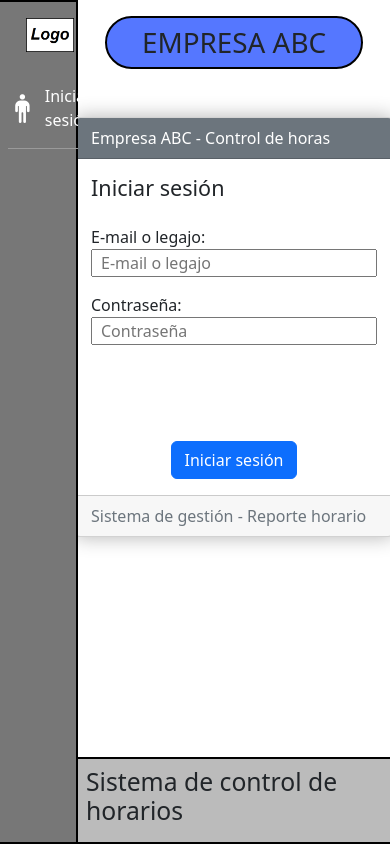
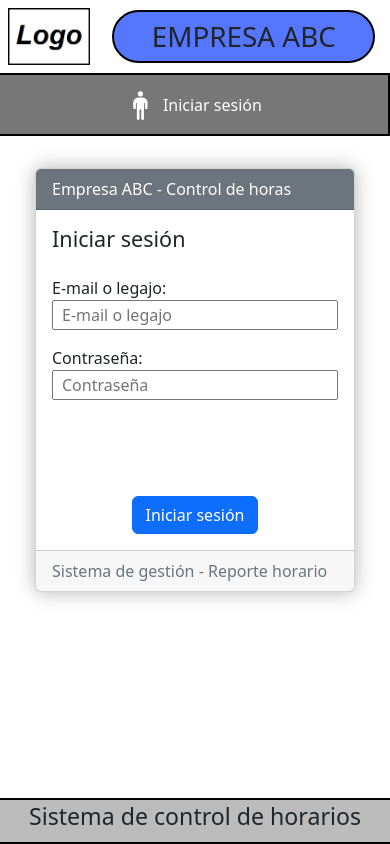
Before and after one commit to dollycalvo/sgpartes, a Django app: page / in a window 390 px wide. Run offline with Django 3.2, Linux system fonts and the light colour scheme.

Commit message:
CSS para moviles en proceso

```diff
--- a/partes/static/css/sgpartes.css
+++ b/partes/static/css/sgpartes.css
@@ -8,6 +8,79 @@
     --color-persona: #ffffff;
 }
 
+/* DISPOSITIVOS MOVILES */
+@media (max-width: 767px) {
+    .layout-pagina {
+        display: grid;
+        grid-template-columns: repeat(4, minmax(0, 1fr));
+        grid-template-rows: auto auto 1fr auto;
+        grid-template-areas: "logo header header header"
+                             "navbar navbar navbar navbar"
+                             "main-content main-content main-content main-content"
+                             "footer footer footer footer";
+        height: 100dvh;
+        width: 100vw;
+    }
+
+    .seccion-logo {
+        grid-area: logo;
+        padding: 2vw;
+    }
+
+    .seccion-logo > img {
+        width: 21vw;
+    }
+
+    header {
+        grid-area: header;
+        display: flex;
+        justify-content: center;
+        align-items: center;
+        width: 100%;
+    }
+
+    header > h1 {
+        background-color: var(--color-celeste);
+        border: 2px solid var(--color-bordes);
+        width: 90%;
+        border-radius: 250px;
+        padding: 0.5rem 0;
+        margin: 0;
+        text-align: center;
+    }
+
+    .navbar {
+        grid-area: navbar;
+        border-top: 2px solid var(--color-bordes);
+        border-bottom: 2px solid var(--color-bordes);
+        /* border-left: 2px solid var(--color-bordes); */
+        border-right: 2px solid var(--color-bordes);
+        background: var(--color-navbar) !important;
+        display: flex !important;
+        align-items: center;
+        justify-content: top !important;
+        flex-direction: column !important;
+        width: 100%;
+    }
+
+    .navbar-nav {
+        display: flex !important;
+        align-items: center !important;
+        justify-content: top !important;
+    }
+
+    #infoLogin {
+        cursor: pointer;
+        color: var(--color-persona);
+    }
+
+    .imagen-logo {
+        display: none;
+    }
+}
+
+/* DISPOSITIVOS DE ESCRITORIO */
+@media (min-width: 768px) {
     .layout-pagina {
         display: grid;
         grid-template-columns: auto 1fr;
@@ -16,6 +89,10 @@
                              "sidebar main-content"
                              "sidebar footer";
         height: 100dvh;
+    }
+
+    .seccion-logo {
+        display: none;
     }
 
     header {
@@ -34,20 +111,6 @@ header > h1 {
         padding: 0.5rem 0;
         margin: 0;
         text-align: center;
-}
-
-footer {
-    grid-area: footer;
-    display: flex;
-    justify-content: center;
-    align-items: center;
-    padding: 0.5rem;
-    border-top: 2px solid var(--color-bordes);
-    /* border-right: 2px solid var(--color-bordes); */
-    border-bottom: 2px solid var(--color-bordes);
-    /* background: linear-gradient(to bottom, #eee 0%, var(--color-footer)); */
-    background: var(--color-footer);
-    margin-top: 0.5rem;
     }
 
     .navbar {
@@ -70,6 +133,31 @@ footer {
         justify-content: top !important;
     }
 
+    #infoLogin {
+        cursor: pointer;
+        margin-top: 2rem;
+        border-bottom: 1px outset;
+        padding-bottom: 1rem;
+        margin-bottom: 1rem;
+        color: var(--color-persona);
+    }
+}
+
+
+footer {
+    grid-area: footer;
+    display: flex;
+    justify-content: center;
+    align-items: center;
+    padding: 0.2rem;
+    border-top: 2px solid var(--color-bordes);
+    /* border-right: 2px solid var(--color-bordes); */
+    border-bottom: 2px solid var(--color-bordes);
+    /* background: linear-gradient(to bottom, #eee 0%, var(--color-footer)); */
+    background: var(--color-footer);
+    margin-top: 0.5rem;
+}
+
 .nav-item {
     color: #ffffff !important;
 }
@@ -81,11 +169,8 @@ footer {
 
 .container {
     padding-top: 2rem;
-    overflow-y: scroll;
-}
-
-.px-05rem {
-    padding: 0 0.5rem;
+    overflow-y: auto;
+    grid-area: main-content;
 }
 
 .ml-1rem {
@@ -117,15 +202,6 @@ footer {
     font-size: 1.8rem;
     color: var(--color-persona);
     transition: transform 0.3s;
-}
-
-#infoLogin {
-    cursor: pointer;
-    margin-top: 2rem;
-    border-bottom: 1px outset;
-    padding-bottom: 1rem;
-    margin-bottom: 1rem;
-    color: var(--color-persona);
 }
 
 #infoLogin > div:nth-child(3) {
--- a/partes/templates/base.html
+++ b/partes/templates/base.html
@@ -19,6 +19,9 @@
         <header>
             <h1>EMPRESA ABC</h1>
         </header>
+        <div class="seccion-logo">
+            <img src="{% static 'images/logo2.png' %}">
+        </div>
         <nav class="navbar navbar-expandx justify-content-start px-05rem">
             <img class="imagen-logo" src="{% static 'images/logo2.png' %}">
             {% comment %} <div id="infoLogin" class="mr-2rem d-flex flex-row justify-content-center align-items-center"> {% endcomment %}
@@ -42,16 +45,16 @@
                 {% endif %}
             </div>
         </nav>
-        <div class="container">
+        <main class="container">
             <div class="row">
                 <div class="col-12">
                     {% block contenido %} {% endblock %}
                 </div>
             </div>
-        </div>
+        </main>
 
         <footer>
-            <h2>Sistema de control de horarios</h2>
+            <h3>Sistema de control de horarios</h3>
         </footer>
     </div><!-- Fin del layout de la página -->
 
```
Also changed, not shown: soportes.db.sqlite3. Lines whose indentation alone changed are shown as unchanged.
